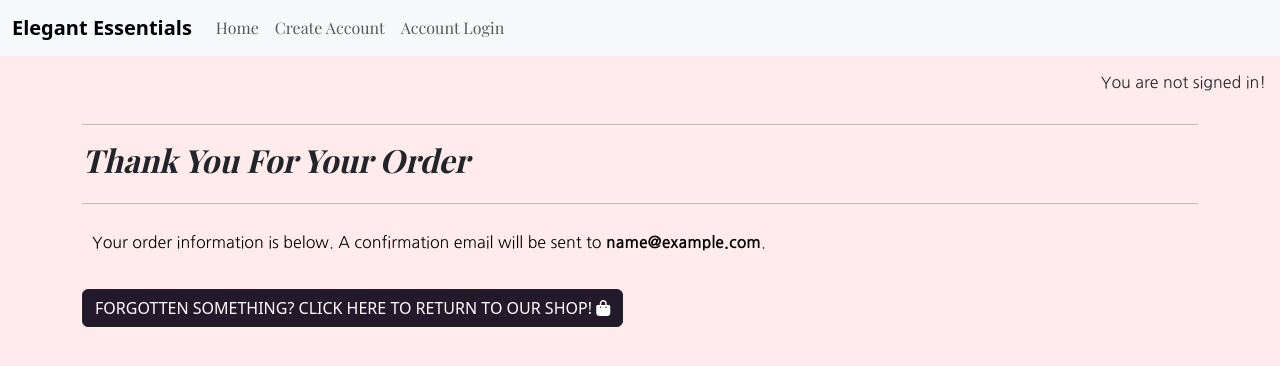
After one commit to runabrandes/pp5-elegant-essentials, a Django app: page /checkout/checkout_success/000 in a window 1280 px wide. The commit adds this page. Shown: the top 366 px of the page. Run offline with Django 5.2, Linux system fonts and the light colour scheme; tables that the repository leaves empty hold one stand-in row (values such as "Sample post"); some libraries are stand-ins or nearby versions; some web fonts are replaced.

Commit message:
Added checkout success template and functionality

```diff
--- a/checkout/__init__.py
+++ b/checkout/__init__.py
@@ -0,0 +1 @@
+default_app_config = 'checkout.apps.CheckoutConfig'
--- a/checkout/models.py
+++ b/checkout/models.py
@@ -2,6 +2,7 @@ import uuid
 from django.db import models
 from django.db.models import Sum
 from django.conf import settings
+from decimal import Decimal
 
 from shop.models import Product
 
@@ -33,9 +34,9 @@ class Order(models.Model):
         Update grand total each time a line item is added,
         accounting for delivery costs.
         """
-        self.order_total = self.lineitems.aggregate(Sum('lineitem_total'))['lineitem_total__sum']
+        self.order_total = self.lineitems.aggregate(Sum('lineitem_total'))['lineitem_total__sum'] or Decimal(0)
         self.delivery_cost = settings.STANDARD_DELIVERY_FEE
-        self.grand_total = self.order_total + self.delivery_cost
+        self.grand_total = self.order_total + Decimal(self.delivery_cost)
         self.save()
 
     def save(self, *args, **kwargs):
--- /dev/null
+++ b/checkout/templates/checkout/checkout_success.html
@@ -0,0 +1,43 @@
+{% extends "base.html" %}
+{% load static %}
+
+{% block extra_css %}
+<link rel="stylesheet" href="{% static 'checkout/css/checkout.css' %}">
+{% endblock %}
+
+{% block page_header %}
+<div class="container header-container">
+    <div class="row">
+        <div class="col"></div>
+    </div>
+</div>
+{% endblock %}
+
+{% block content %}
+<div class="overlay"></div>
+<div class="container">
+    <div class="row">
+        <div class="col">
+            <hr>
+            <h2 class="mb-4">Thank You For Your Order</h2>
+            <hr>
+            <p class="text-black">Your order information is below. A confirmation email will be sent to
+                <strong>{{ order.email }}</strong>.</p>
+        </div>
+    </div>
+
+    <div class="row">
+        <div class="col-12 col-lg-7"></div>
+    </div>
+    <div class="row">
+        <div class="col-12 col-lg-7 text-right">
+            <a href="{% url 'shop' %}" class="btn btn-dark text-white my-2">
+                <span class="text-uppercase">Forgotten something? Click here to return to our shop!</span>
+                <span>
+                    <i class="fa-solid fa-bag-shopping" style="color: #ffffff;"></i>
+                </span>
+            </a>
+        </div>
+    </div>
+</div>
+{% endblock %}
--- a/checkout/urls.py
+++ b/checkout/urls.py
@@ -2,5 +2,6 @@ from django.urls import path
 from . import views
 
 urlpatterns = [
-    path('', views.checkout, name='checkout')
+    path('', views.checkout, name='checkout'),
+    path('checkout_success/<order_number>', views.checkout_success, name='checkout_success')
 ]
--- a/checkout/views.py
+++ b/checkout/views.py
@@ -1,20 +1,67 @@
-from django.shortcuts import render, redirect, reverse
+from django.shortcuts import render, redirect, reverse, get_object_or_404
 from django.contrib import messages
 from django.conf import settings
 
 from .forms import OrderForm
+from .models import Order, OrderLineItem
+from shop.models import Product
 from bag.contexts import bag_contents
 
 import stripe
 
 def checkout(request):
+    """
+    Function to handle the checkout process
+    """
     stripe_public_key = settings.STRIPE_PUBLIC_KEY
     stripe_secret_key = settings.STRIPE_SECRET_KEY
 
-    bag = request.session.get('bag', {})
-    if not bag:
-        messages.error(request, "There are currently no items in your bag")
-        return redirect(reverse('shop'))
+    if request.method == 'POST':
+        bag = request.session.get('bag', {})
+
+        form_data = {
+            'full_name': request.POST['full_name'],
+            'email': request.POST['email'],
+            'phone_number': request.POST['phone_number'],
+            'country': request.POST['country'],
+            'postcode': request.POST['postcode'],
+            'town_or_city': request.POST['town_or_city'],
+            'street_address1': request.POST['street_address1'],
+            'street_address2': request.POST['street_address2'],
+            'county': request.POST['county'],
+        }
+        order_form = OrderForm(form_data)
+        if order_form.is_valid():
+            order = order_form.save()
+            for item_id, item_data in bag.items():
+                try:
+                    product = Product.objects.get(id=item_id)
+                    if isinstance(item_data, int):
+                        order_line_item = OrderLineItem(
+                            order=order,
+                            product=product,
+                            quantity=item_data,
+                        )
+                        order_line_item.save()
+                except Product.DoesNotExist:
+                    messages.error(request, (
+                        "One of the products in your bag wasn't found in our database."
+                        "Please call for assistance!")
+                    )
+                    order.delete()
+                    return redirect(reverse('bag'))
+
+            request.session['save_info'] = 'save-info' in request.POST
+            return redirect(reverse('checkout_success', args=[order.order_number]))
+        else:
+            messages.error(request, 'There was an error with your form. \
+                Please double check your details.')
+
+    else:
+        bag = request.session.get('bag', {})
+        if not bag:
+            messages.error(request, "There are currently no items in your bag")
+            return redirect(reverse('shop'))
 
     current_bag = bag_contents(request)
     total = current_bag['grand_total']
@@ -40,3 +87,24 @@ def checkout(request):
     }
 
     return render(request, template, context)
+
+
+def checkout_success(request, order_number):
+    """"
+    Function to handle successful checkout
+    """
+    save_info = request.session.get('save_info')
+    order = get_object_or_404(Order, order_number=order_number)
+    messages.success(request, f'Your order was successfully processed! \
+        Your order number is {order_number}. A confirmation \
+        email will be sent to {order.email}.')
+
+    if 'bag' in request.session:
+        del request.session['bag']
+
+    template = 'checkout/checkout_success.html'
+    context = {
+        'order': order,
+    }
+
+    return render(request, template, context)
--- a/templates/base.html
+++ b/templates/base.html
@@ -109,7 +109,7 @@
     <!--Font Awesome-->
     <script src="https://kit.fontawesome.com/7c10daa828.js" crossorigin="anonymous"></script>
     <!--JQuery-->
-    <script src="https://code.jquery.com/jquery-3.7.1.min.js" integrity="sha256-/JqT3SQfawRcv/BIHPThkBvs0OEvtFFmqPF/lYI/Cxo=" crossorigin="anonymous"></script>ƒ
+    <script src="https://code.jquery.com/jquery-3.7.1.min.js" integrity="sha256-/JqT3SQfawRcv/BIHPThkBvs0OEvtFFmqPF/lYI/Cxo=" crossorigin="anonymous"></script>
     <!--Stripe JS-->
     <script src="https://js.stripe.com/v3/"></script>
     {% endblock %}
```
